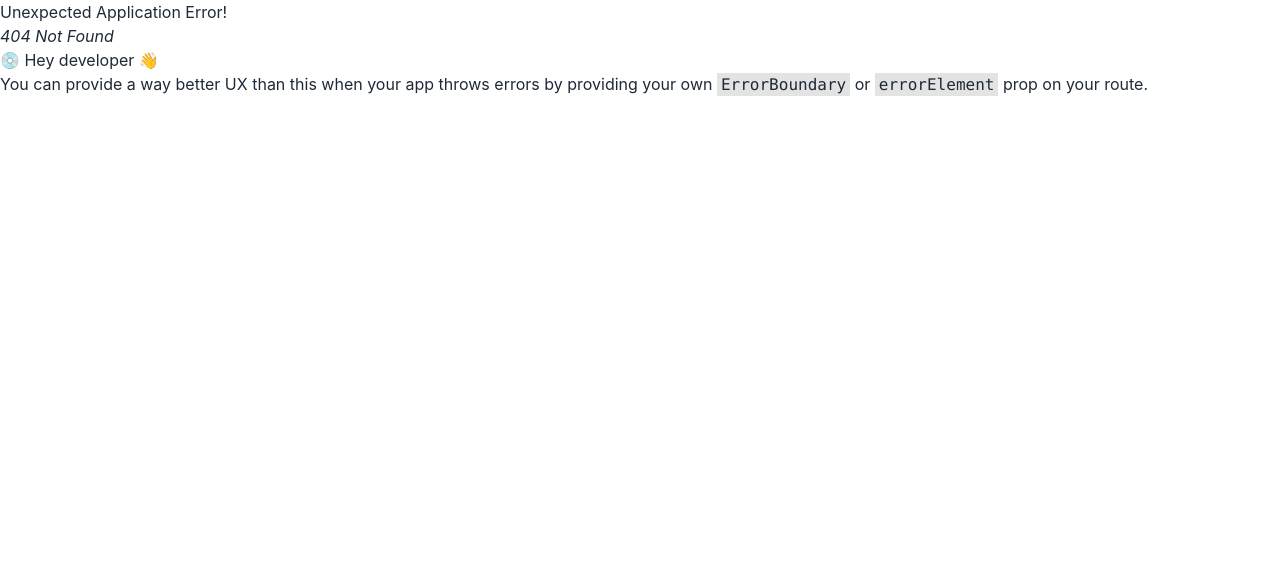
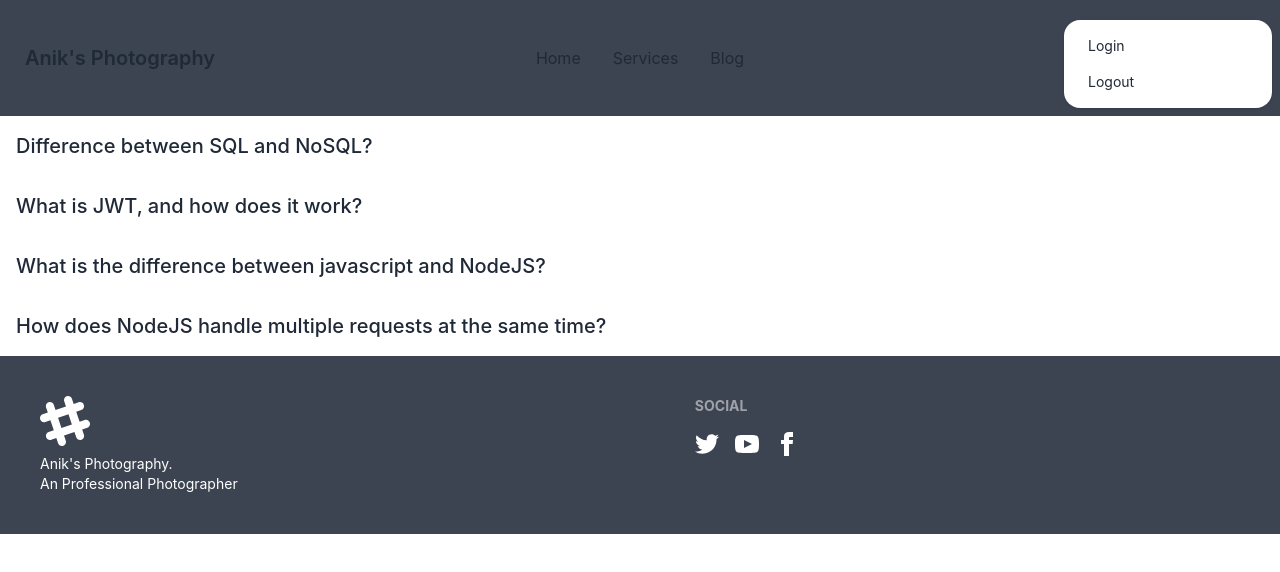
Before and after one commit to anikkumer/anik-photography-client_repo, a React (Create React App) app: page /blog in a window 1280 px wide. Before the commit this address had no page. Shown: the top 572 px of the page. Built offline with nearby package versions, Linux system fonts and the light colour scheme.

Commit message:
error page create

```diff
--- a/src/Layout/Main.js
+++ b/src/Layout/Main.js
@@ -0,0 +1,16 @@
+import React from "react";
+import { Outlet } from "react-router-dom";
+import Footer from "../Shared/Footer/Footer";
+import Header from "../Shared/Header/Header";
+
+const Main = () => {
+  return (
+    <div>
+      <Header></Header>
+      <Outlet></Outlet>
+      <Footer></Footer>
+    </div>
+  );
+};
+
+export default Main;
--- a/src/Pages/Blog/Blog.js
+++ b/src/Pages/Blog/Blog.js
@@ -15,6 +15,9 @@
           are non-relational and generally do not use SQL.
         </p>
       </div>
+
+      <div className="collapse">
+        <input type="checkbox" />
         <div className="collapse-title text-xl font-medium">
           What is JWT, and how does it work?
         </div>
@@ -27,17 +30,25 @@
             cannot be altered after the token is issued.
           </p>
         </div>
+      </div>
+
+      <div className="collapse">
+        <input type="checkbox" />
         <div className="collapse-title text-xl font-medium">
           What is the difference between javascript and NodeJS?
         </div>
         <div className="collapse-content">
           <p>
-          JavaScript is a simple programming language that can be used with any
-          browser that has the JavaScript Engine installed. Node. js, on the
-          other hand, is an interpreter or execution environment for the
+            JavaScript is a simple programming language that can be used with
+            any browser that has the JavaScript Engine installed. Node. js, on
+            the other hand, is an interpreter or execution environment for the
             JavaScript programming language.
           </p>
         </div>
+      </div>
+
+      <div className="collapse">
+        <input type="checkbox" />
         <div className="collapse-title text-xl font-medium">
           How does NodeJS handle multiple requests at the same time?
         </div>
@@ -50,6 +61,7 @@
           </p>
         </div>
       </div>
+    </div>
   );
 };
 
--- a/src/Pages/Home/Home.js
+++ b/src/Pages/Home/Home.js
@@ -0,0 +1,11 @@
+import React from "react";
+
+const Home = () => {
+  return (
+    <div>
+      <h2>This is Home</h2>
+    </div>
+  );
+};
+
+export default Home;
--- a/src/Pages/Services/Services.js
+++ b/src/Pages/Services/Services.js
@@ -0,0 +1,11 @@
+import React from "react";
+
+const Services = () => {
+  return (
+    <div>
+      <h1>This is Services</h1>
+    </div>
+  );
+};
+
+export default Services;
--- a/src/Shared/Footer/Footer.js
+++ b/src/Shared/Footer/Footer.js
@@ -0,0 +1,66 @@
+import React from "react";
+
+const Footer = () => {
+  return (
+    <footer className="footer p-10 bg-neutral text-neutral-content">
+      <div>
+        <svg
+          width="50"
+          height="50"
+          viewBox="0 0 24 24"
+          xmlns="http://www.w3.org/2000/svg"
+          fillRule="evenodd"
+          clipRule="evenodd"
+          className="fill-current"
+        >
+          <path d="M22.672 15.226l-2.432.811.841 2.515c.33 1.019-.209 2.127-1.23 2.456-1.15.325-2.148-.321-2.463-1.226l-.84-2.518-5.013 1.677.84 2.517c.391 1.203-.434 2.542-1.831 2.542-.88 0-1.601-.564-1.86-1.314l-.842-2.516-2.431.809c-1.135.328-2.145-.317-2.463-1.229-.329-1.018.211-2.127 1.231-2.456l2.432-.809-1.621-4.823-2.432.808c-1.355.384-2.558-.59-2.558-1.839 0-.817.509-1.582 1.327-1.846l2.433-.809-.842-2.515c-.33-1.02.211-2.129 1.232-2.458 1.02-.329 2.13.209 2.461 1.229l.842 2.515 5.011-1.677-.839-2.517c-.403-1.238.484-2.553 1.843-2.553.819 0 1.585.509 1.85 1.326l.841 2.517 2.431-.81c1.02-.33 2.131.211 2.461 1.229.332 1.018-.21 2.126-1.23 2.456l-2.433.809 1.622 4.823 2.433-.809c1.242-.401 2.557.484 2.557 1.838 0 .819-.51 1.583-1.328 1.847m-8.992-6.428l-5.01 1.675 1.619 4.828 5.011-1.674-1.62-4.829z"></path>
+        </svg>
+        <p>
+          Anik's Photography.
+          <br />
+          An Professional Photographer
+        </p>
+      </div>
+      <div>
+        <span className="footer-title">Social</span>
+        <div className="grid grid-flow-col gap-4">
+          <a>
+            <svg
+              xmlns="http://www.w3.org/2000/svg"
+              width="24"
+              height="24"
+              viewBox="0 0 24 24"
+              className="fill-current"
+            >
+              <path d="M24 4.557c-.883.392-1.832.656-2.828.775 1.017-.609 1.798-1.574 2.165-2.724-.951.564-2.005.974-3.127 1.195-.897-.957-2.178-1.555-3.594-1.555-3.179 0-5.515 2.966-4.797 6.045-4.091-.205-7.719-2.165-10.148-5.144-1.29 2.213-.669 5.108 1.523 6.574-.806-.026-1.566-.247-2.229-.616-.054 2.281 1.581 4.415 3.949 4.89-.693.188-1.452.232-2.224.084.626 1.956 2.444 3.379 4.6 3.419-2.07 1.623-4.678 2.348-7.29 2.04 2.179 1.397 4.768 2.212 7.548 2.212 9.142 0 14.307-7.721 13.995-14.646.962-.695 1.797-1.562 2.457-2.549z"></path>
+            </svg>
+          </a>
+          <a>
+            <svg
+              xmlns="http://www.w3.org/2000/svg"
+              width="24"
+              height="24"
+              viewBox="0 0 24 24"
+              className="fill-current"
+            >
+              <path d="M19.615 3.184c-3.604-.246-11.631-.245-15.23 0-3.897.266-4.356 2.62-4.385 8.816.029 6.185.484 8.549 4.385 8.816 3.6.245 11.626.246 15.23 0 3.897-.266 4.356-2.62 4.385-8.816-.029-6.185-.484-8.549-4.385-8.816zm-10.615 12.816v-8l8 3.993-8 4.007z"></path>
+            </svg>
+          </a>
+          <a>
+            <svg
+              xmlns="http://www.w3.org/2000/svg"
+              width="24"
+              height="24"
+              viewBox="0 0 24 24"
+              className="fill-current"
+            >
+              <path d="M9 8h-3v4h3v12h5v-12h3.642l.358-4h-4v-1.667c0-.955.192-1.333 1.115-1.333h2.885v-5h-3.808c-3.596 0-5.192 1.583-5.192 4.615v3.385z"></path>
+            </svg>
+          </a>
+        </div>
+      </div>
+    </footer>
+  );
+};
+
+export default Footer;
--- a/src/Shared/Header/Header.js
+++ b/src/Shared/Header/Header.js
@@ -0,0 +1,75 @@
+import React from "react";
+import { Link } from "react-router-dom";
+
+const Header = () => {
+  return (
+    <div className="navbar bg-neutral bg-base-100">
+      <div className="navbar-start">
+        <div className="dropdown">
+          <label tabIndex={0} className="btn btn-ghost lg:hidden">
+            <svg
+              xmlns="http://www.w3.org/2000/svg"
+              className="h-5 w-5"
+              fill="none"
+              viewBox="0 0 24 24"
+              stroke="currentColor"
+            >
+              <path
+                strokeLinecap="round"
+                strokeLinejoin="round"
+                strokeWidth="2"
+                d="M4 6h16M4 12h8m-8 6h16"
+              />
+            </svg>
+          </label>
+          <ul
+            tabIndex={0}
+            className="menu menu-compact dropdown-content mt-3 p-2 shadow bg-base-100 rounded-box w-52"
+          >
+            <li>
+              <Link to="/home">Home</Link>
+            </li>
+            <li>
+              <Link to="/services">Services</Link>
+            </li>
+            <li>
+              <Link to="/blog">Blog</Link>
+            </li>
+          </ul>
+        </div>
+        <Link to="/" className="btn btn-ghost normal-case text-xl">
+          Anik's Photography
+        </Link>
+      </div>
+      <div className="navbar-center hidden lg:flex">
+        <ul className="menu menu-horizontal p-0">
+          <li>
+            <Link to="/home">Home</Link>
+          </li>
+          <li>
+            <Link to="/services">Services</Link>
+          </li>
+          <li>
+            <Link to="/blog">Blog</Link>
+          </li>
+        </ul>
+      </div>
+      <div className="navbar-end">
+        <ul
+          tabIndex={0}
+          className="mt-3 p-2 shadow menu menu-compact dropdown-content bg-base-100 rounded-box w-52"
+        >
+          <li>
+            <Link className="justify-between">Login</Link>
+          </li>
+
+          <li>
+            <Link>Logout</Link>
+          </li>
+        </ul>
+      </div>
+    </div>
+  );
+};
+
+export default Header;
--- a/src/Shared/ServicesCard/ServicesCard.js
+++ b/src/Shared/ServicesCard/ServicesCard.js
@@ -0,0 +1,7 @@
+import React from "react";
+
+const ServicesCard = () => {
+  return <div></div>;
+};
+
+export default ServicesCard;
```
Also changed, not shown: src/Router/Routes/Routes.js (+25 -0 lines), src/Pages/FAQ/FAQ.js (deleted). Lines whose indentation alone changed are shown as unchanged.
